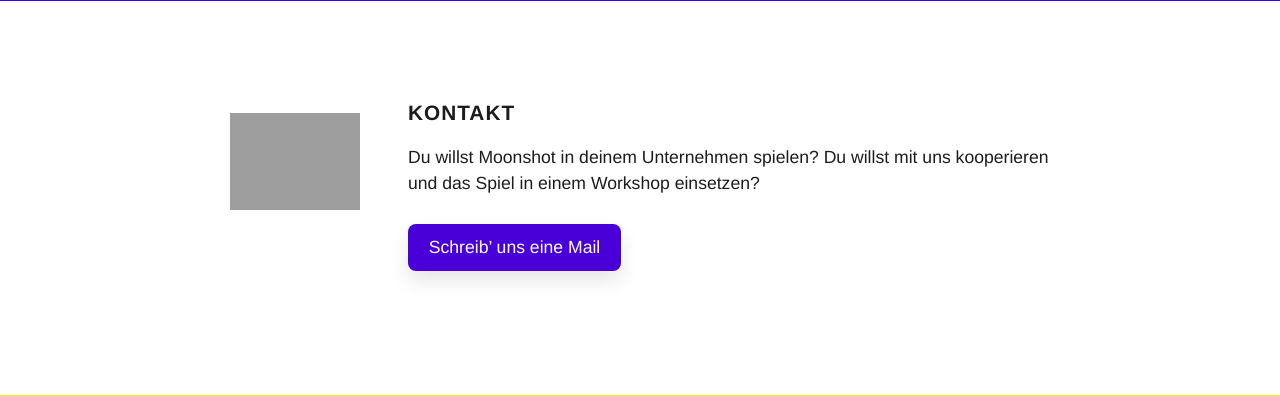
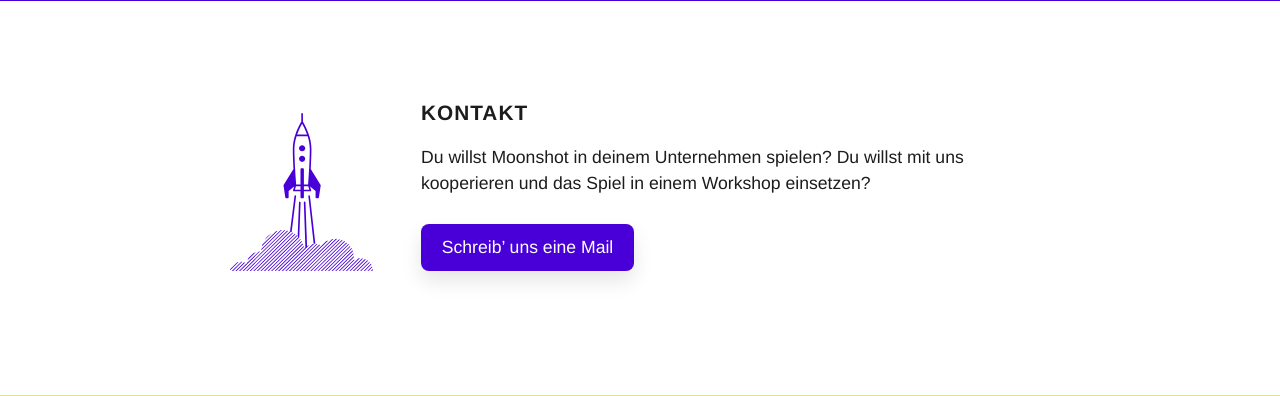
Before and after one commit to christowski/Moonshot, a PHP site: page / in a window 1280 px wide. Shown: the part 3460-3856 px from the top of the page. Run offline with PHP 8.4, Linux system fonts and the light colour scheme; some web fonts are replaced; grey boxes are pictures that could not be loaded.

Commit message:
exchanged rocket illustration

```diff
--- a/sass/screen.sass
+++ b/sass/screen.sass
@@ -213,7 +213,7 @@ ul
   margin: 0 1rem 0.5rem 0
   max-width: 100px
   @media (min-width: $breakpoint-large)
-    max-width: 130px
+    max-width: 143px
     margin: 1rem 3rem 0 0
 
 p.contact-cta a,
--- a/stylesheets/screen.css
+++ b/stylesheets/screen.css
@@ -607,7 +607,7 @@ ul li {
 @media (min-width: 768px) {
   /* line 211, ../sass/screen.sass */
   .content-contact img {
-    max-width: 130px;
+    max-width: 143px;
     margin: 1rem 3rem 0 0;
   }
 }
```
Also changed, not shown: media/rocket-illustration.svg (added).
